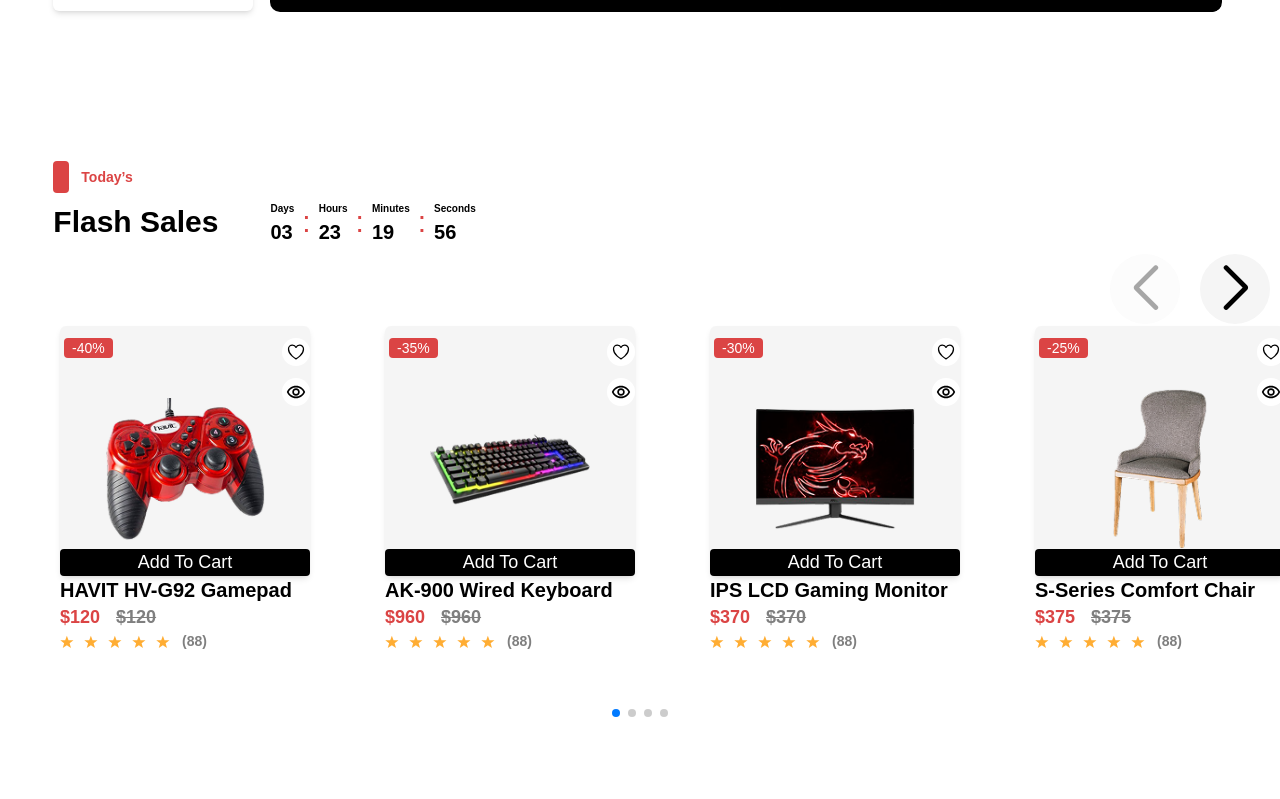
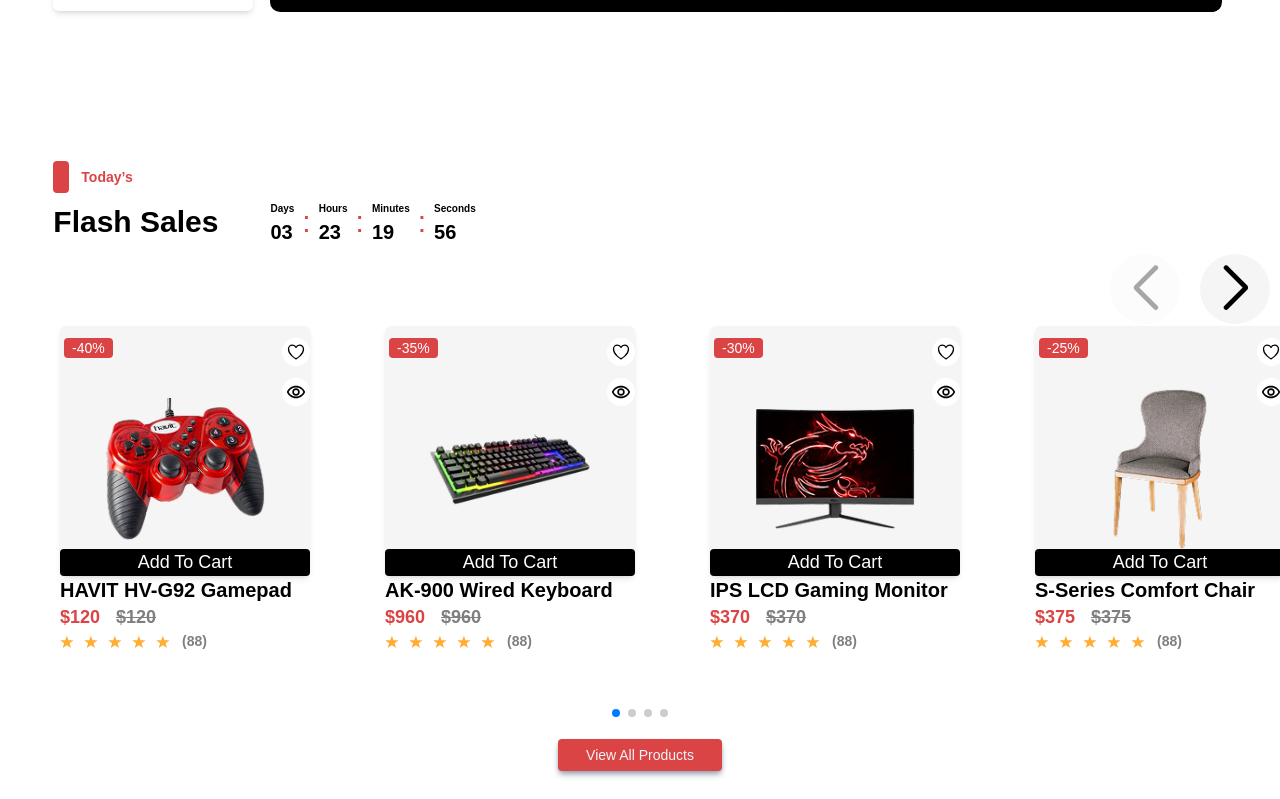
Before and after one commit to salihbezai/Yabous, a React (Vite) app: page / in a window 1280 px wide. Shown: the part 530-1329 px from the top of the page. Before the commit the page ends 1281 px from the top, so only its background shows below. Built offline with nearby package versions, Linux system fonts and the light colour scheme.

Commit message:
adding the button down the carousel

```diff
--- a/src/components/FlashSales.jsx
+++ b/src/components/FlashSales.jsx
@@ -41,6 +41,11 @@
         </div>
       </div>
       <CarouselFlashSales />
+      <div className="w-full flex justify-center mt-2 mb-2">
+        <button className="button-theme secondaryColorBg shadow-gray-400 text-slate-100 py-1.5">
+          View All Products
+        </button>
+      </div>
     </div>
   );
 };
```
